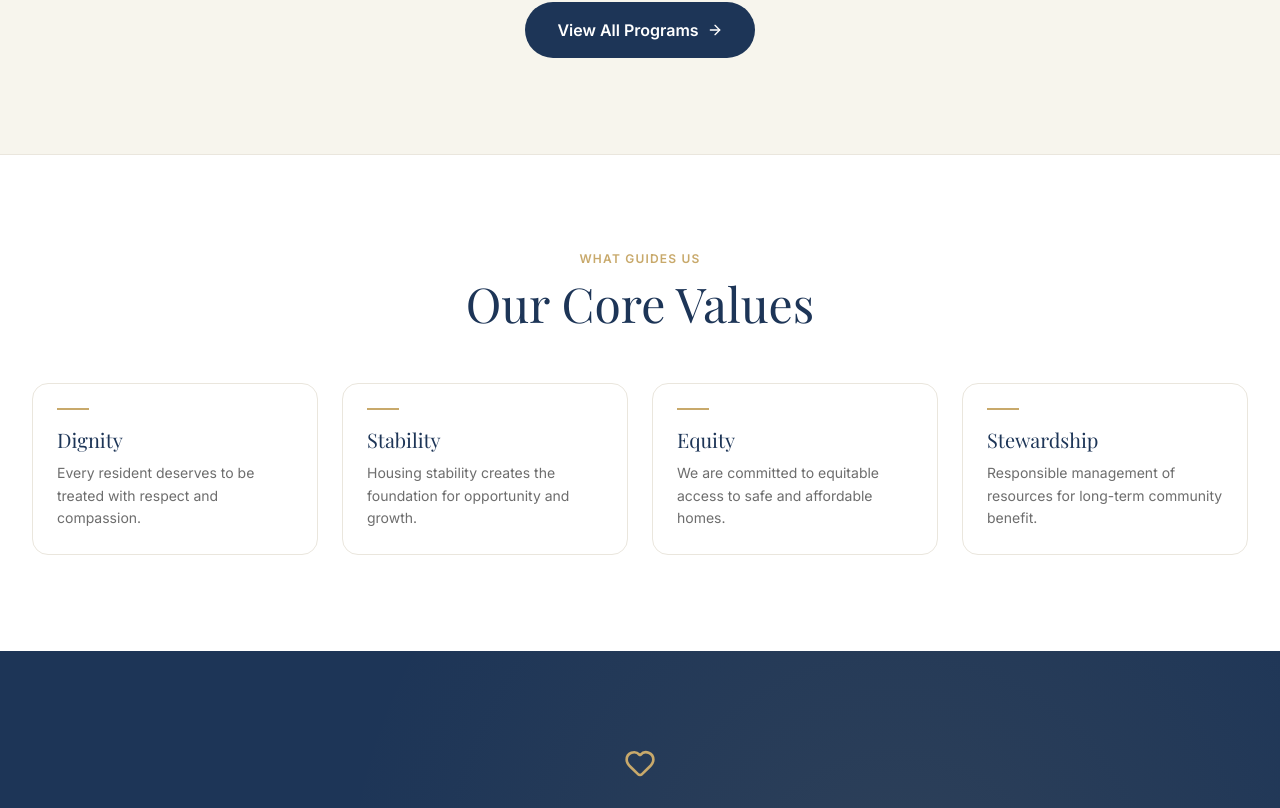
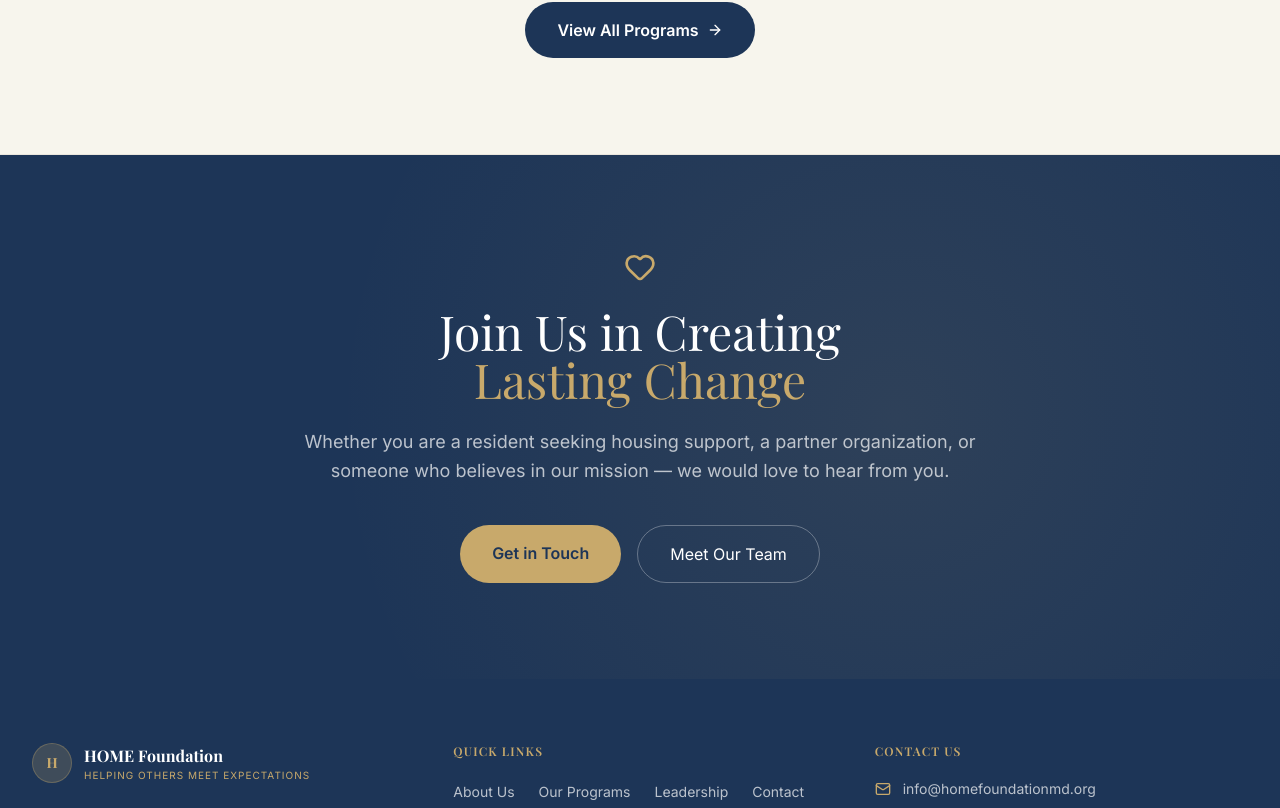
Before and after one commit to shadowapp-pixel/home-foundation, a Next.js app: page / in a window 1280 px wide. Shown: the part 1771-2579 px from the top of the page. Built offline with nearby package versions, Linux system fonts and the light colour scheme; a web font is replaced by a local one.

Commit message:
Homepage: remove Core Values, new Development & Partnerships program

```diff
--- a/src/app/page.tsx
+++ b/src/app/page.tsx
@@ -1,5 +1,5 @@
 import Link from "next/link";
-import { Home, Shield, ArrowRight, Heart, Building2 } from "lucide-react";
+import { Home, ArrowRight, Heart, Building2 } from "lucide-react";
 
 export default function HomePage() {
   return (
@@ -122,9 +122,9 @@ export default function HomePage() {
                 desc: "We transform acquired properties with high-quality renovations—including energy-efficient upgrades, accessibility improvements, and modern amenities—ensuring long-term sustainability and comfort for residents.",
               },
               {
-                icon: Shield,
-                title: "Affordability Stewardship",
-                desc: "Through responsible stewardship and equitable access, we maintain long-term affordability for low- and middle-income residents, protecting housing as a critical community resource.",
+                icon: Building2,
+                title: "Development & Partnerships",
+                desc: "We develop new affordable housing and partner with mission-aligned developers, public agencies, and community organizations to expand the supply of quality homes across Maryland.",
               },
             ].map((program) => (
               <div
@@ -156,45 +156,6 @@ export default function HomePage() {
               View All Programs
               <ArrowRight size={16} className="group-hover:translate-x-1 transition-transform" />
             </Link>
-          </div>
-        </div>
-      </section>
-
-      {/* Values */}
-      <section className="py-24 bg-white">
-        <div className="max-w-7xl mx-auto px-6 lg:px-8">
-          <div className="text-center mb-14">
-            <p className="text-[#C8A96B] text-xs font-semibold tracking-widest uppercase mb-3">
-              What Guides Us
-            </p>
-            <h2
-              className="text-4xl lg:text-5xl text-[#1D3557]"
-              style={{ fontFamily: "var(--font-playfair)" }}
-            >
-              Our Core Values
-            </h2>
-          </div>
-          <div className="grid grid-cols-1 sm:grid-cols-2 lg:grid-cols-4 gap-6">
-            {[
-              { label: "Dignity", desc: "Every resident deserves to be treated with respect and compassion." },
-              { label: "Stability", desc: "Housing stability creates the foundation for opportunity and growth." },
-              { label: "Equity", desc: "We are committed to equitable access to safe and affordable homes." },
-              { label: "Stewardship", desc: "Responsible management of resources for long-term community benefit." },
-            ].map((val) => (
-              <div
-                key={val.label}
-                className="p-6 rounded-2xl border border-[#EAE6DD] hover:border-[#C8A96B] transition-colors group"
-              >
-                <div className="w-8 h-0.5 bg-[#C8A96B] mb-4 group-hover:w-16 transition-all duration-500" />
-                <h3
-                  className="text-xl text-[#1D3557] mb-2"
-                  style={{ fontFamily: "var(--font-playfair)" }}
-                >
-                  {val.label}
-                </h3>
-                <p className="text-sm text-[#2F2F2F]/70 leading-relaxed">{val.desc}</p>
-              </div>
-            ))}
           </div>
         </div>
       </section>
```
